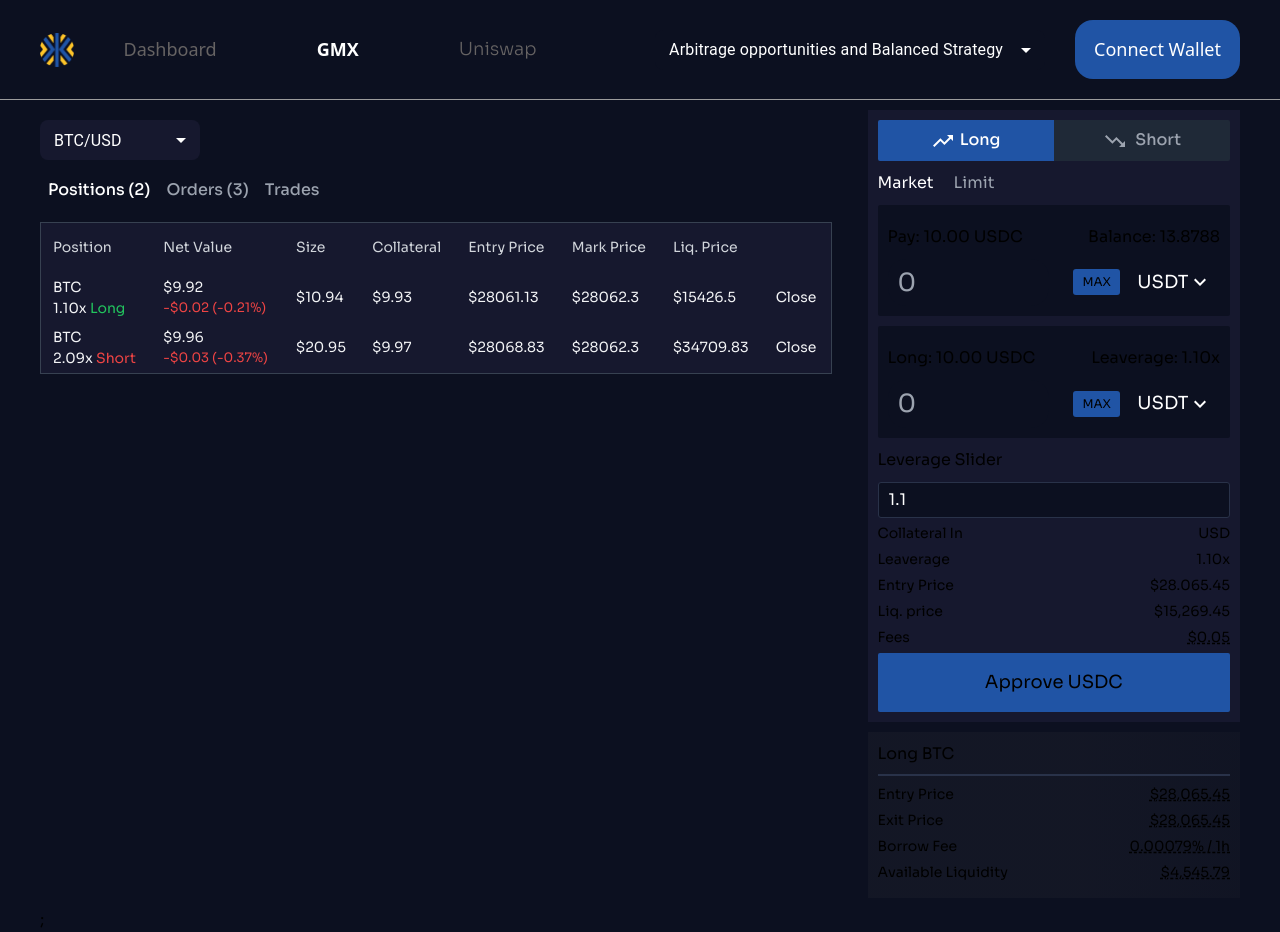
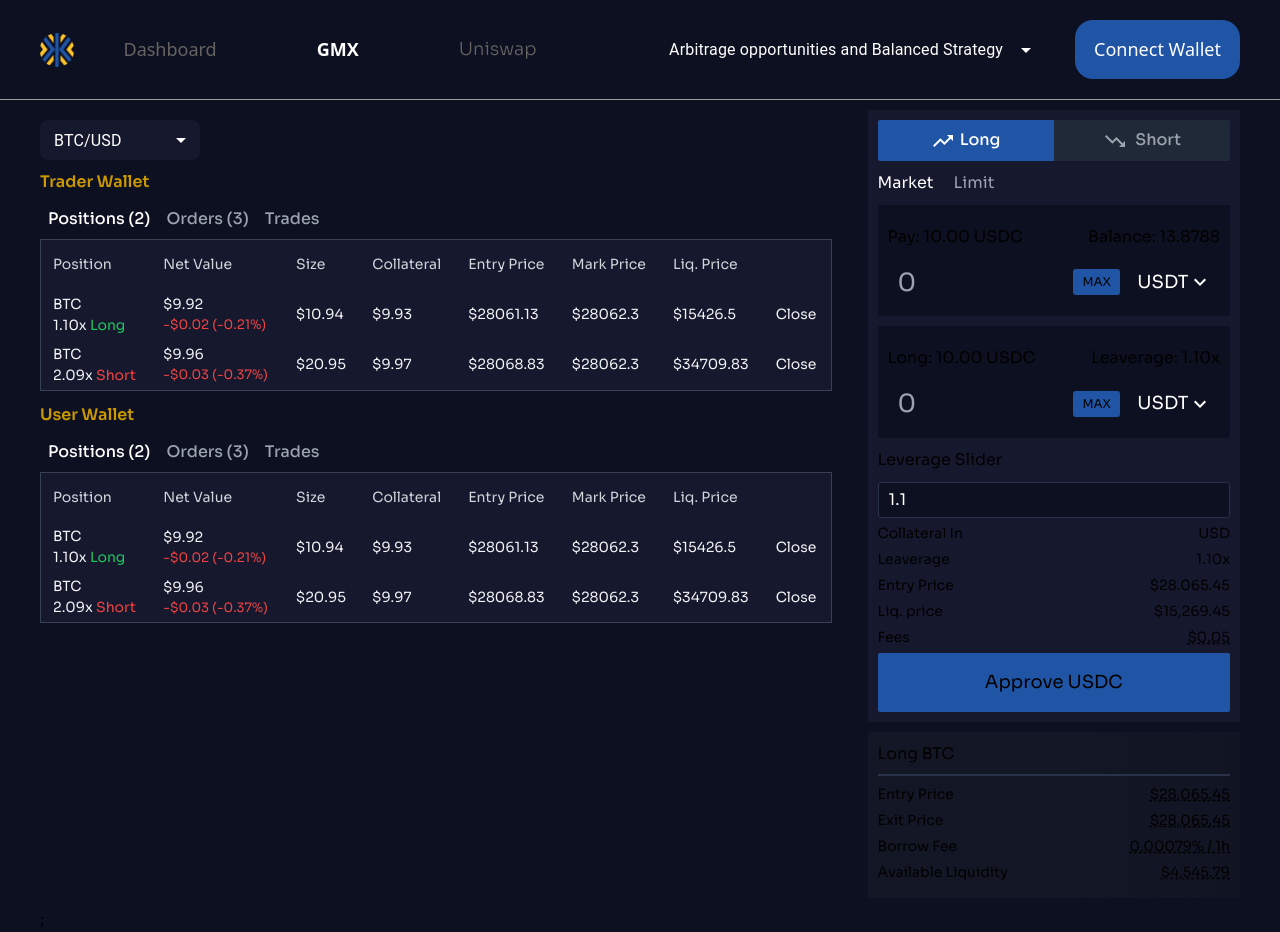
Before and after one commit to LeapMonkey/kunji-Frontend-Admin_2, a Next.js app: page /GMX in a window 1280 px wide. Built offline with nearby package versions, Linux system fonts and the light colour scheme.

Commit message:
some ui changes added

```diff
--- a/components/Molecules/Cards/BaseCard.js
+++ b/components/Molecules/Cards/BaseCard.js
@@ -45,7 +45,8 @@ const BaseCard = ({ name, className }) => {
               <div className="flex flex-col py-[6px] ">
                 <text className="text-[12px] font-sora">Returns</text>
                 <text className="text-[18px] font-semibold font-sora">
-                  $34,44,44,4788
+                  $34,44,44,4788{" "}
+                  <span className="text-green-500 font-normal">(+50.3%)</span>
                 </text>
               </div>
               {name === "User Vault" ? (
--- /dev/null
+++ b/components/controls/Modal/ExperModeModal.js
@@ -0,0 +1,87 @@
+import React, { useEffect, useState } from "react";
+import Box from "@mui/material/Box";
+import Modal from "@mui/material/Modal";
+import CancelIcon from "@mui/icons-material/Cancel";
+import Switch1 from "../../atoms/Switch/Switch1";
+import Button from "../../atoms/Button/Button";
+
+const style = {
+  position: "absolute",
+  top: "50%",
+  left: "50%",
+  transform: "translate(-50%, -50%)",
+  width: 350,
+  bgcolor: "#131A2A",
+  borderRadius: "3px",
+  boxShadow: 24,
+  color: "white",
+  // p: 1,
+};
+
+const ExperModeModal = () => {
+  const [open, setOpen] = React.useState(false);
+  const [checked, setChecked] = useState(false);
+  const handleOpen = () => {
+    if (checked === true) {
+      setChecked(false);
+      setOpen(false);
+    } else {
+      setChecked(true);
+      setOpen(true);
+    }
+  };
+
+  const handleOpen1 = () => {
+    setChecked(true);
+    setOpen(false);
+  };
+  const handleClose = () => {
+    setOpen(false);
+    setChecked(false);
+  };
+
+  return (
+    <div>
+      <Switch1 checked={checked} change={handleOpen} />
+      <Modal
+        open={open}
+        onClose={handleClose}
+        aria-labelledby="modal-modal-title"
+        aria-describedby="modal-modal-description"
+        className="backdrop-blur-sm px-[71px] "
+      >
+        <Box sx={style}>
+          <div className="flex justify-between px-[15px] py-[18px]">
+            <div className="text-[20px]">Are you sure?</div>
+            <div
+              className="text-end mb-[2px] cursor-pointer"
+              onClick={handleClose}
+            >
+              {" "}
+              <CancelIcon className="text-[20px] text-lightGray" />
+            </div>
+          </div>
+          <hr className="border-[1px] border-lightBlue"></hr>
+          <div className="text-center px-[15px] py-[15px]">
+            <p className="mb-[15px] text-[14px]">
+              Expert mode turns of the confirm transaction prompt and allows
+              high slippage trades that often result in bad rates and lost
+              funds.
+            </p>
+            <p className="text-uppercase font-semibold text-[14px] mb-[20px]">
+              ONLY USE THIS MODE IF YOU KNOW WHAT YOU ARE DOING.
+            </p>
+            <Button
+              className="bg-[#664d00] w-[100%] py-[9px] mb-[10px]"
+              onClick={handleOpen1}
+            >
+              <text className="text-[15px]">Turn On Expert Mode</text>
+            </Button>
+          </div>
+        </Box>
+      </Modal>
+    </div>
+  );
+};
+
+export default ExperModeModal;
--- a/pages/GMX.js
+++ b/pages/GMX.js
@@ -33,10 +33,13 @@ const Gmx = () => {
   const [leaverage, setLeaverage] = useState(1.1);
   const [leaverage1, setLeaverage1] = useState(1.1);
   const [leverageError, setLeverageError] = useState(false);
+  const [leverageMaxError, setLeverageMaxError] = useState(false);
   const [leverageError1, setLeverageError1] = useState(false);
+  const [leverageMaxError1, setLeverageMaxError1] = useState(false);
   // const [numberOfPositions, setNumberOfPositions] = useState(2);
   const [limit, setLimit] = useState(10);
   const [tradeDataTab, setTradeDataTab] = useState("Positions");
+  const [tradeDataTab1, setTradeDataTab1] = useState("Positions");
   const [showClosePositionModal, setShowClosePositionModal] = useState(false);
   const [openConfirmCancelModal, setOpenConfirmCancelModal] = useState(false);
   const [hideMaxButton, setHideMaxButton] = useState(false);
@@ -80,8 +83,10 @@ const Gmx = () => {
       setLeverageError(false);
       setLeaverage1(null);
       setLeverageError1(false);
+      setLeverageMaxError(false);
       setLeaverage(1.1);
       setLeaverage1(1.1);
+      setLeverageMaxError1(false);
 
       if (marketLimitTab === "Market") {
         setLeaverage1(1.1);
@@ -90,6 +95,7 @@ const Gmx = () => {
         setLimitLong(null);
         setHideMaxButton2(false);
         setHideMaxButton3(false);
+        setLeverageMaxError1(false);
       } else {
         setMarketPay(null);
         setMarketLong(null);
@@ -97,6 +103,7 @@ const Gmx = () => {
         setHideMaxButton1(false);
         setLeaverage(1.1);
         setLeverageError(false);
+        setLeverageMaxError(false);
       }
     }
   }, [toggle, marketLimitTab]);
@@ -135,6 +142,9 @@ const Gmx = () => {
   };
   const toggleTradeDataTab = (type) => {
     setTradeDataTab(type);
+  };
+  const toggleTradeDataTab1 = (type) => {
+    setTradeDataTab1(type);
   };
 
   let transactionData = [
@@ -388,6 +398,9 @@ const Gmx = () => {
               <Dropdown names={names} width={160} background="#16182e" />
             </div>
             <div className="w-full mb-3">
+              <div className="my-[5px] font-semibold text-[#cc9900]">
+                Trader Wallet
+              </div>
               <div className="flex">
                 <div
                   onClick={() => toggleTradeDataTab("Positions")}
@@ -432,7 +445,6 @@ const Gmx = () => {
                   </div>
                 </div>
               </div>
-            </div>
               {tradeDataTab === "Positions" && (
                 <Table
                   data={transactionData ? transactionData : []}
@@ -456,6 +468,80 @@ const Gmx = () => {
                   );
                 })}
             </div>
+
+            <div>
+              <div className="my-[5px] font-semibold text-[#cc9900]">
+                User Wallet
+              </div>
+              <div className="flex">
+                <div
+                  onClick={() => toggleTradeDataTab1("Positions")}
+                  className=""
+                >
+                  <div
+                    className={
+                      tradeDataTab1 === "Positions"
+                        ? "text-center h-full p-2 text-white text-[16px] font-medium cursor-pointer"
+                        : "text-center p-2 text-gray-400 font-medium cursor-pointer hover:text-gray-300"
+                    }
+                  >
+                    Positions{" "}
+                    {transactionData && transactionData.length > 0
+                      ? `(${transactionData.length})`
+                      : null}
+                  </div>
+                </div>
+                <div onClick={() => toggleTradeDataTab1("Orders")} className="">
+                  <div
+                    className={
+                      tradeDataTab1 === "Orders"
+                        ? "text-center h-full p-2 text-white text-[16px] font-medium cursor-pointer"
+                        : "text-center p-2 text-gray-400 font-medium cursor-pointer hover:text-gray-300"
+                    }
+                  >
+                    Orders{" "}
+                    {ordersData && ordersData.length > 0
+                      ? `(${ordersData.length})`
+                      : null}
+                  </div>
+                </div>
+                <div onClick={() => toggleTradeDataTab1("Trades")} className="">
+                  <div
+                    className={
+                      tradeDataTab1 === "Trades"
+                        ? "text-center h-full p-2 text-white text-[16px] font-medium cursor-pointer"
+                        : "text-center p-2 text-gray-400 font-medium cursor-pointer hover:text-gray-300"
+                    }
+                  >
+                    Trades
+                  </div>
+                </div>
+              </div>
+              {tradeDataTab1 === "Positions" && (
+                <Table
+                  data={transactionData ? transactionData : []}
+                  columns={positionColumns}
+                  defaultPageSize={limit}
+                  hidePagination={true}
+                />
+              )}
+              {tradeDataTab1 === "Orders" && (
+                <Table
+                  data={ordersData ? ordersData : []}
+                  columns={orderColumn}
+                  defaultPageSize={limit}
+                  hidePagination={true}
+                />
+              )}
+              {tradeDataTab1 === "Trades" &&
+                tradeData.map(function (e) {
+                  return (
+                    <TradeHistory key={""} date={e.date} details={e.details} />
+                  );
+                })}
+            </div>
+          </div>
+
           <div className="w-[32%] flex-col">
             <div className="bg-[#16182e] px-[10px] py-[10px] mb-[10px]">
               <div className="flex">
@@ -745,12 +831,14 @@ const Gmx = () => {
                       controls={false}
                       value={leaverage}
                       onChange={(e) => {
-                        if (e.target.value >= 1.1) {
+                        if (e.target.value >= 1.1 && e.target.value <= 50) {
                           setLeverageError(false);
                           if (e.target.value.match(/^(\d*\.{0,1}\d{0,1}$)/)) {
                             setLeaverage(e.target.value);
                           } else {
                           }
+                        } else if (e.target.value > 50) {
+                          setLeverageMaxError(true);
                         } else {
                           setLeaverage(null);
                           setLeverageError(true);
@@ -760,7 +848,14 @@ const Gmx = () => {
                   }
                   {leverageError === true ? (
                     <Error className="text-[14px]">
-                      Minimum Leverage is 1.1
+                      Minimum Leverage is 1.1.
+                    </Error>
+                  ) : (
+                    ""
+                  )}
+                  {leverageMaxError === true ? (
+                    <Error className="text-[14px]">
+                      Maximum Leverage is 50.
                     </Error>
                   ) : (
                     ""
@@ -872,7 +967,9 @@ const Gmx = () => {
                     <Button
                       className="bg-primary w-[100%] rounded-[2px]"
                       disabled={
-                        leverageError === true || leaverage == null
+                        leverageError === true ||
+                        leaverage == null ||
+                        leverageMaxError === true
                           ? true
                           : false
                       }
@@ -1141,12 +1238,14 @@ const Gmx = () => {
                       controls={false}
                       value={leaverage1}
                       onChange={(e) => {
-                        if (e.target.value >= 1.1) {
+                        if (e.target.value >= 1.1 && e.target.value <= 50) {
                           setLeverageError1(false);
                           if (e.target.value.match(/^(\d*\.{0,1}\d{0,1}$)/)) {
                             setLeaverage1(e.target.value);
                           } else {
                           }
+                        } else if (e.target.value > 50) {
+                          setLeverageMaxError1(true);
                         } else {
                           setLeaverage1(null);
                           setLeverageError1(true);
@@ -1156,7 +1255,14 @@ const Gmx = () => {
                   }
                   {leverageError1 === true ? (
                     <Error className="text-[14px]">
-                      Minimum Leverage is 1.1
+                      Minimum Leverage is 1.1.
+                    </Error>
+                  ) : (
+                    ""
+                  )}
+                  {leverageMaxError1 === true ? (
+                    <Error className="text-[14px]">
+                      Maximum Leverage is 50.
                     </Error>
                   ) : (
                     ""
@@ -1266,7 +1372,9 @@ const Gmx = () => {
                     <Button
                       className="bg-primary w-[100%] rounded-[2px]"
                       disabled={
-                        leverageError1 === true || leaverage1 == null
+                        leverageError1 === true ||
+                        leaverage1 == null ||
+                        leverageMaxError1 === true
                           ? true
                           : false
                       }
--- a/pages/Uniswap.js
+++ b/pages/Uniswap.js
@@ -1,6 +1,5 @@
 import React, { useEffect, useState } from "react";
 import Image from "next/image";
-import setting from "../public/Images/setting.png";
 import paper from "../public/Images/paper.png";
 import Button from "../components/atoms/Button/Button";
 import SouthIcon from "@mui/icons-material/South";
@@ -26,6 +25,7 @@ import Error from "../components/Molecules/ErrorMessge/Error";
 import CheckCircleOutlineIcon from "@mui/icons-material/CheckCircleOutline";
 import CloseIcon from "@mui/icons-material/Close";
 import tokenDataFromJson from "../components/controls/Dropdown/TokenData.json";
+import ExperModeModal from "../components/controls/Modal/ExperModeModal";
 
 const label = { inputProps: { "aria-label": "Switch demo" } };
 
@@ -63,7 +63,6 @@ const Uniswap = () => {
   const [open, setOpen] = useState(false);
   const [percentage, setPercentage] = useState();
   const [checked, setChecked] = useState(false);
-  const [checked1, setChecked1] = useState(false);
   const [expand, setExpand] = useState(true);
   const [auto, setAuto] = useState(false);
   const [approve, setApprove] = useState(false);
@@ -80,9 +79,7 @@ const Uniswap = () => {
   const handleChange = () => {
     setChecked(!checked);
   };
-  const handleChange1 = () => {
-    setChecked1(!checked1);
-  };
+
   const handleOpen = () => {
     setFirst(true);
     setOpen(true);
@@ -445,11 +442,6 @@ const Uniswap = () => {
             <div className="font-semiboold">Swap</div>
             <div className="flex">
               <Image
-                src={setting}
-                alt="setting"
-                className="w-[20px] h-[20px]"
-              />
-              <Image
                 src={paper}
                 alt="paper"
                 className="w-[20px] h-[20px] ml-[20px]"
@@ -612,7 +604,7 @@ const Uniswap = () => {
               <text className="mr-[10px] text-[15px]">Exper Mode</text>
               <HelpOutlineIcon className="text-[18px]" />
             </div>
-            <Switch1 checked={checked1} change={handleChange1} />
+            <ExperModeModal />
           </div>
 
           <div className="bg-darkBlue mb-[10px]">
```
Lines whose indentation alone changed are shown as unchanged.
